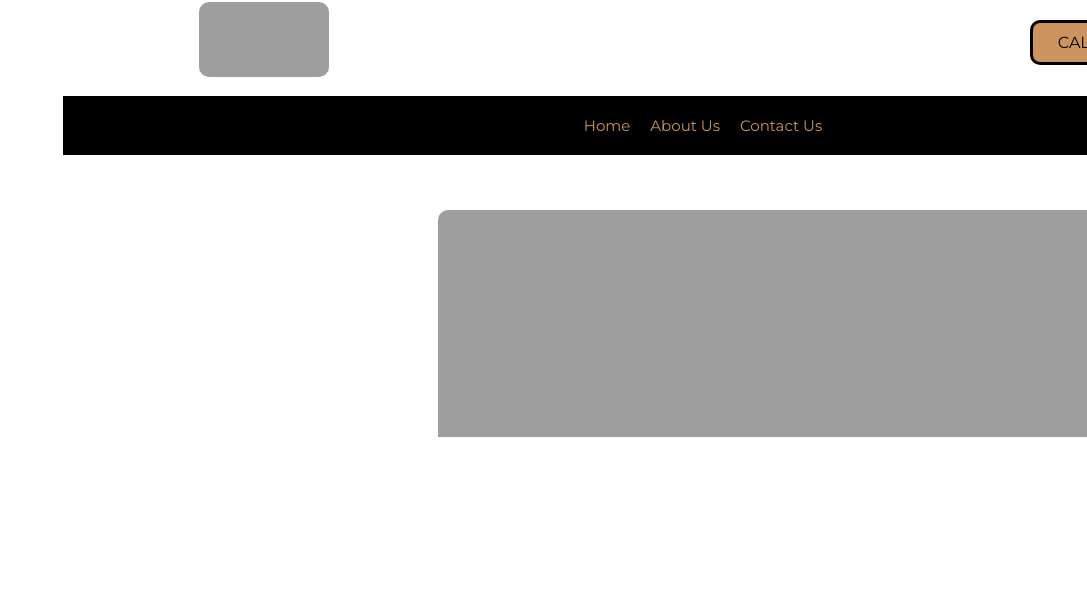
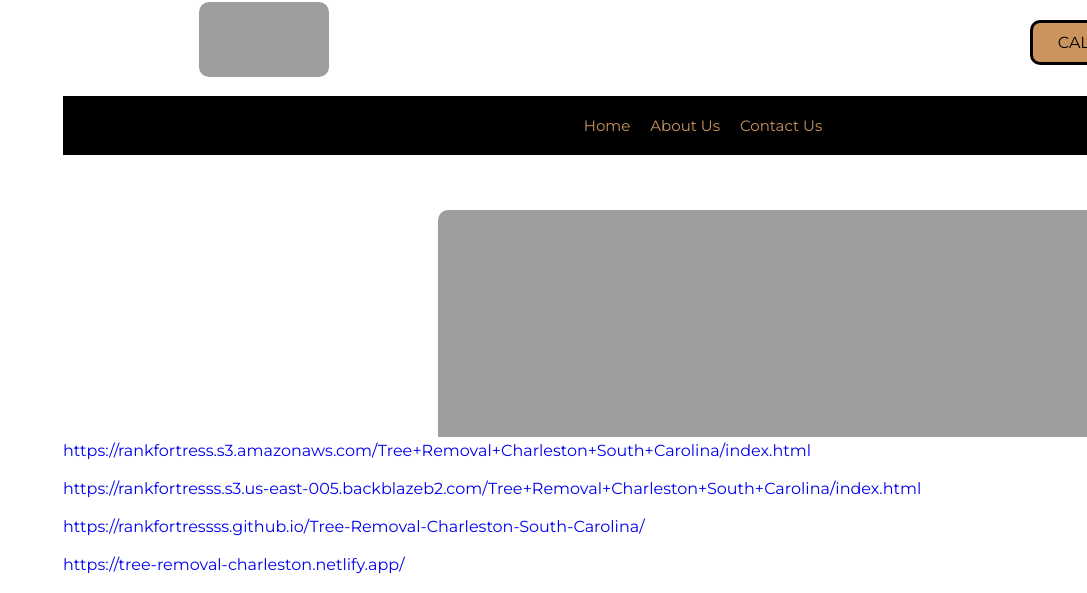
Before and after one commit to rankfortressss/Tree-Removal-Charleston-South-Carolina, a plain HTML site: page index.html in a window 1280 px wide. Shown: the part 5541-6134 px from the top of the page, without its empty margins (193-1280 px from the left). Drawn offline with Linux system fonts and the light colour scheme.

Commit message:
Add files via upload

```diff
--- a/index.html
+++ b/index.html
@@ -89,13 +89,13 @@
             </section>
             <!--Links-->
             <section>
-                <a target="_bLank" href=""></a><br>
+                <a target="_bLank" href="https://rankfortress.s3.amazonaws.com/Tree+Removal+Charleston+South+Carolina/index.html">https://rankfortress.s3.amazonaws.com/Tree+Removal+Charleston+South+Carolina/index.html</a><br>
                 <br>
-                <a target="_bLank" href=""></a><br>
+                <a target="_bLank" href="https://rankfortresss.s3.us-east-005.backblazeb2.com/Tree+Removal+Charleston+South+Carolina/index.html">https://rankfortresss.s3.us-east-005.backblazeb2.com/Tree+Removal+Charleston+South+Carolina/index.html</a><br>
                 <br>
-                <a target="_bLank" href=""></a><br>
+                <a target="_bLank" href="https://rankfortressss.github.io/Tree-Removal-Charleston-South-Carolina/">https://rankfortressss.github.io/Tree-Removal-Charleston-South-Carolina/</a><br>
                 <br>
-                <a target="_bLank" href=""></a><br>
+                <a target="_bLank" href="https://tree-removal-charleston.netlify.app/">https://tree-removal-charleston.netlify.app/</a><br>
                 <br>
             </section>
 
```
